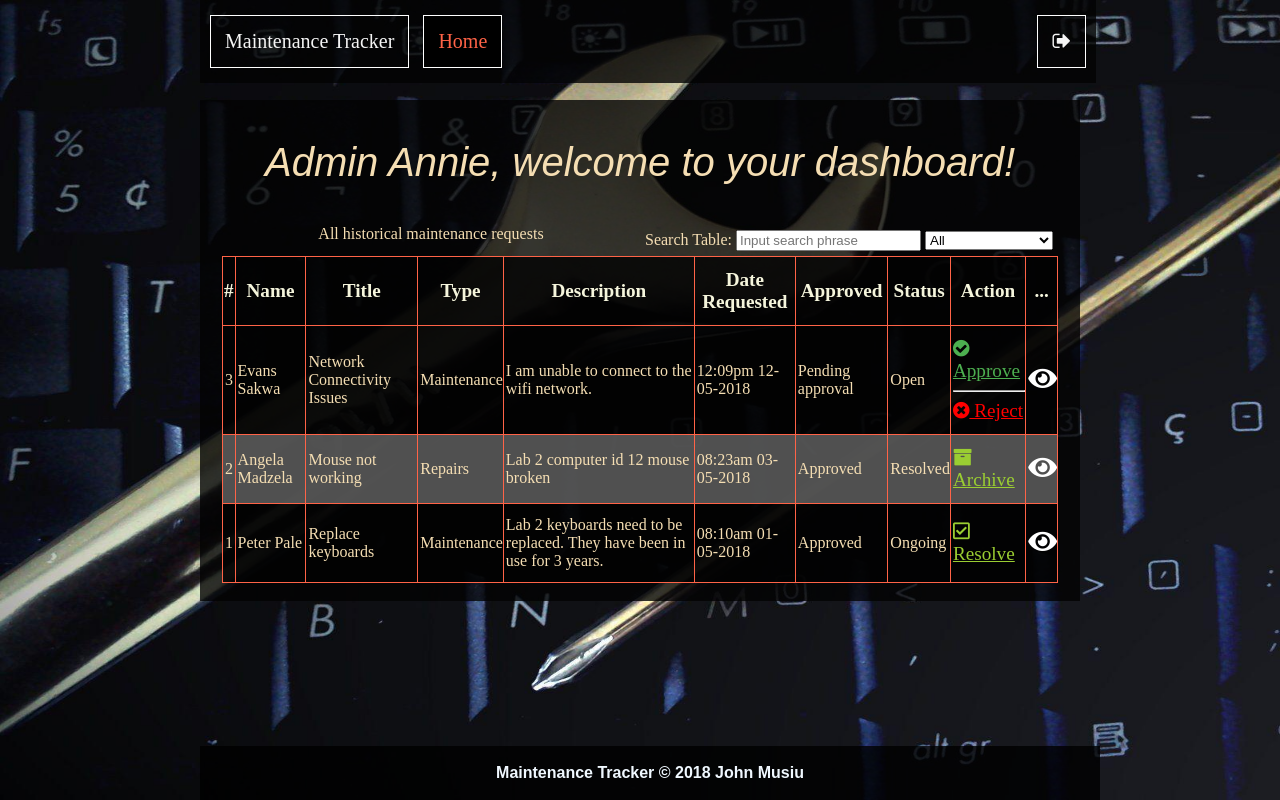
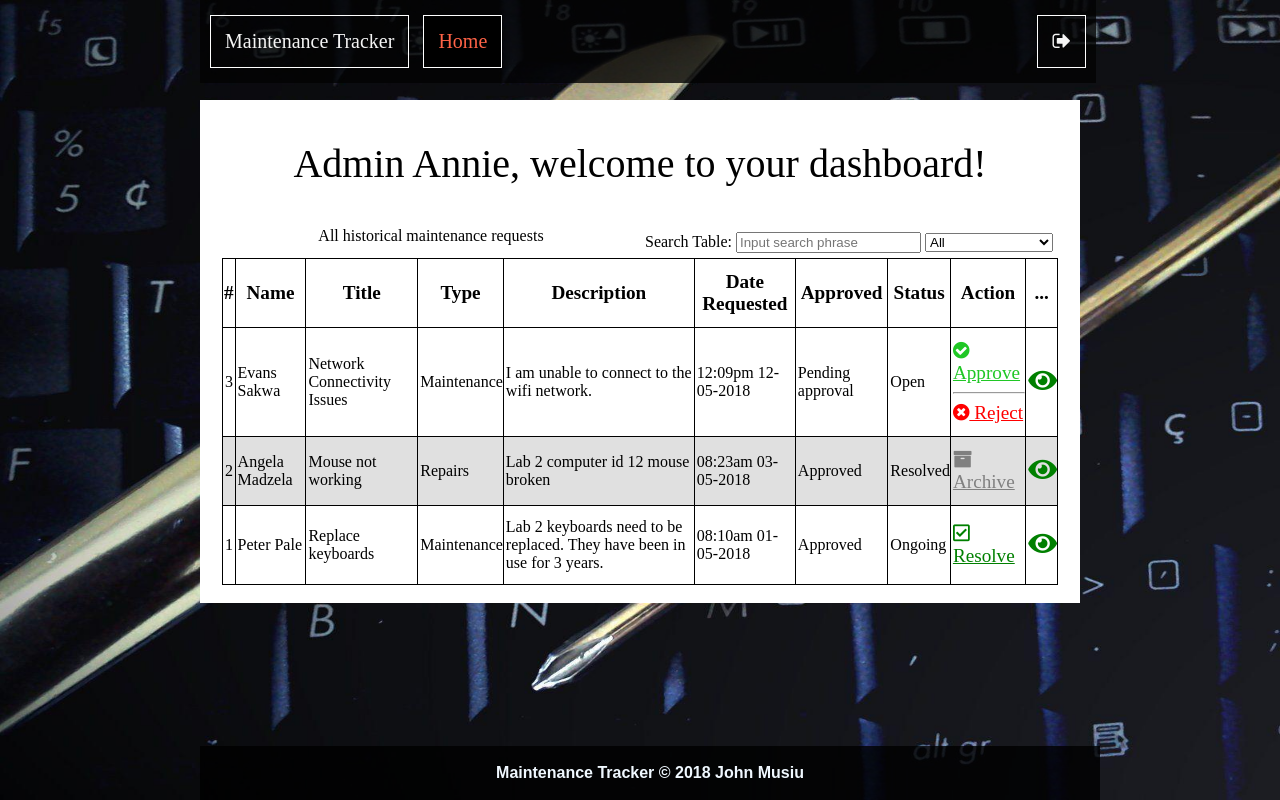
Before and after one commit to johnmusiu/Maintenance-Tracker, a Python web app: template UI/templates/home-admin.html in a window 1280 px wide. Run offline with Jinja, Linux system fonts and the light colour scheme; the template is opened without the code that fills it, so the values that code supplies are empty; some libraries are stand-ins or nearby versions.

Commit message:
[chore #157918611] Update app theme to: light-plain background, dark text, consistent font

```diff
--- a/UI/static/css/style.css
+++ b/UI/static/css/style.css
@@ -26,8 +26,8 @@ footer{
 }
 
 .content{
-    background-color: rgba(3, 3, 3, 0.8);
-    color: wheat;
+    background-color: rgba(255, 255, 255, 1);
+    color: black;
     padding-left: 2.5%;
     padding-right: 2.5%;
     overflow: hidden;
@@ -64,8 +64,7 @@ footer{
 
 /* welcome text styling */
 .welcome{
-    font-style: oblique;
-    font-family: fantasy;
+    /* font-style: oblique; */
     font-size: 2.5em;
     text-align: center;
 }
@@ -265,20 +267,20 @@ label, .btn-signup, form p{
 }
 
 table{
-    background-color: rgba(3, 3, 3, 0.8);
+    background-color: rgba(255, 255, 255, 0.8);
     /* border-spacing: 0; */
     width: 100%;
     border-collapse: collapse;
-    border: 1px solid tomato;
+    border: 1px solid black;
     text-align: left;
 }
 th{
     text-align: center;
     font-size: 1.2em;
-    color: beige;
+    color: black;
     padding-top: 12px;
     padding-bottom: 12px;
-    border: 1px solid tomato;
+    border: 1px solid black;
 }
 
 tbody{
@@ -286,12 +288,12 @@ tbody{
 }
 
 tbody tr td{
-    border: 1px solid tomato;
+    border: 1px solid black;
     padding: 12px 0 12px 2px;
 
 }
 tr:nth-child(even){
-    background-color:  rgba(100, 100, 100, 0.8);
+    background-color:  rgba(100, 100, 100, 0.2);
 }
 
 tbody tr:hover{
@@ -321,12 +323,12 @@ tbody tr:hover{
 }
 
 div form{
-    background-color:  rgba(0, 0, 0, 0.8);
+    background-color:  rgba(255, 255, 255, 0.3);
 }
 /* end request form styles in home-user */
 
 td a{
-    color: white;
+    color: green;
 }
 
 table caption div{
@@ -341,12 +343,17 @@ td a.reject-adm{
 .archive-adm{
     font-size: 1.2em;
     /* text-align: center; */
-    color: yellowgreen;
+    color: gray;
+}
+.resolve-adm{
+    font-size: 1.2em;
+    /* text-align: center; */
+    color: green;
 }
 td a.approve-adm{
     font-size: 1.2em;
     /* text-align: center; */
-    color: #4CAF50;
+    color: rgb(32, 199, 37);
 }
 td.open-icon{
     font-size: 1.6em;
--- a/UI/templates/home-admin.html
+++ b/UI/templates/home-admin.html
@@ -89,7 +89,7 @@
                         <td>08:10am 01-05-2018</td>
                         <td>Approved</td>
                         <td>Ongoing</td>
-                        <td><a class="archive-adm" href="/resolve/1"><i class="far fa-check-square"></i> Resolve </a></td>
+                        <td><a class="resolve-adm" href="/resolve/1"><i class="far fa-check-square"></i> Resolve </a></td>
                         <td class="open-icon" onclick="toggleRequestDetails()"> <a href="javascript:void(0);" ><i class="fas fa-eye"></i></a> </td>
                     </tr>
                 </tbody>
```
Also changed, not shown: other parts of UI/static/css/style.css (+13 -10 lines).
